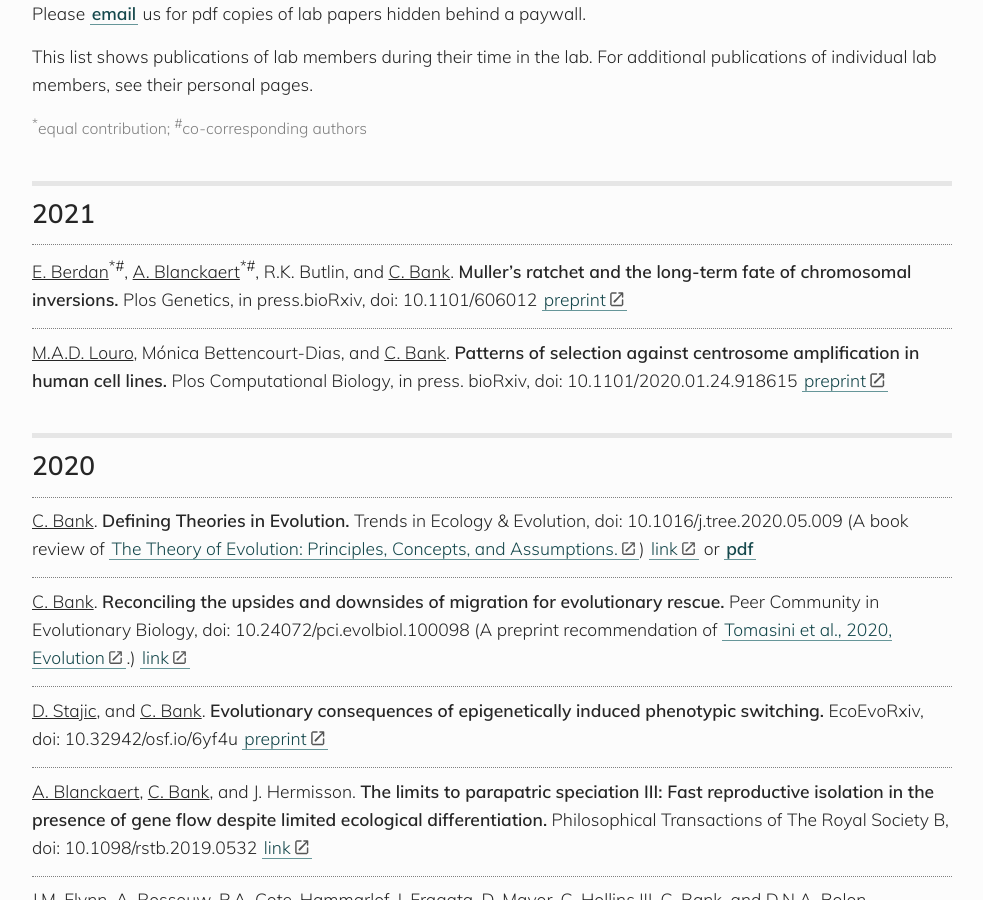
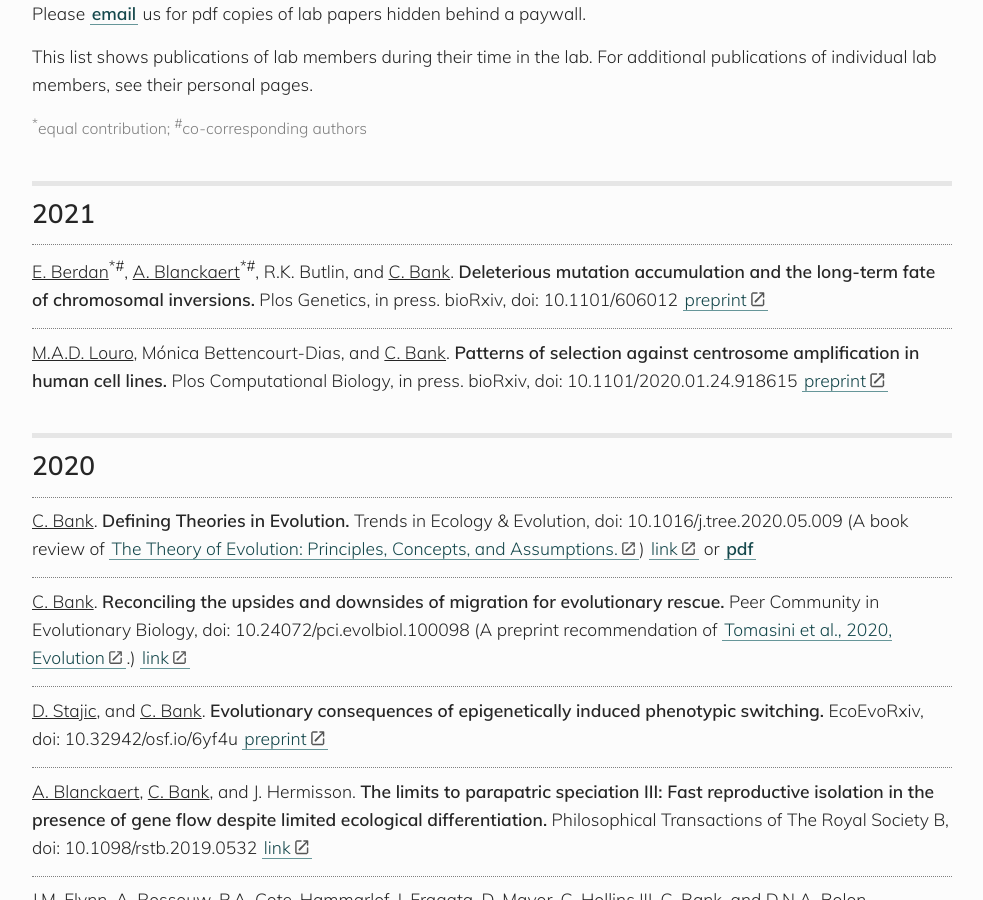
Before and after one commit to banklab/banklab.github.io, a Jekyll site: the page built from publications.md, in a window 1280 px wide and 900 px high, scrolled down 422 px. Shown: the whole window, without its empty margins (148-1131 px from the left). Built offline with Jekyll 4.4.1, drawn with Linux system fonts in a browser that asks for light colours; some web fonts are replaced.

Commit message:
Update publications.md
Updated title of accepted paper.

```diff
--- a/publications.md
+++ b/publications.md
@@ -22,7 +22,7 @@
 
 ## 2021
 
-<u>E. Berdan</u><sup>*#</sup>, <u>A. Blanckaert</u><sup>*#</sup>, R.K. Butlin, and <u>C. Bank</u>. **Muller’s ratchet and the long-term fate of chromosomal inversions.** Plos Genetics, in press.bioRxiv, doi: 10.1101/606012 [preprint](https://www.biorxiv.org/content/10.1101/606012v1)
+<u>E. Berdan</u><sup>*#</sup>, <u>A. Blanckaert</u><sup>*#</sup>, R.K. Butlin, and <u>C. Bank</u>. **Deleterious mutation accumulation and the long-term fate of chromosomal inversions.** Plos Genetics, in press. bioRxiv, doi: 10.1101/606012 [preprint](https://www.biorxiv.org/content/10.1101/606012v1)
 
 <u>M.A.D. Louro</u>, Mónica Bettencourt-Dias, and <u>C. Bank</u>. **Patterns of selection against centrosome amplification in human cell lines.** Plos Computational Biology, in press. bioRxiv, doi: 10.1101/2020.01.24.918615 [preprint](https://doi.org/10.1101/2020.01.24.918615)
 
```
